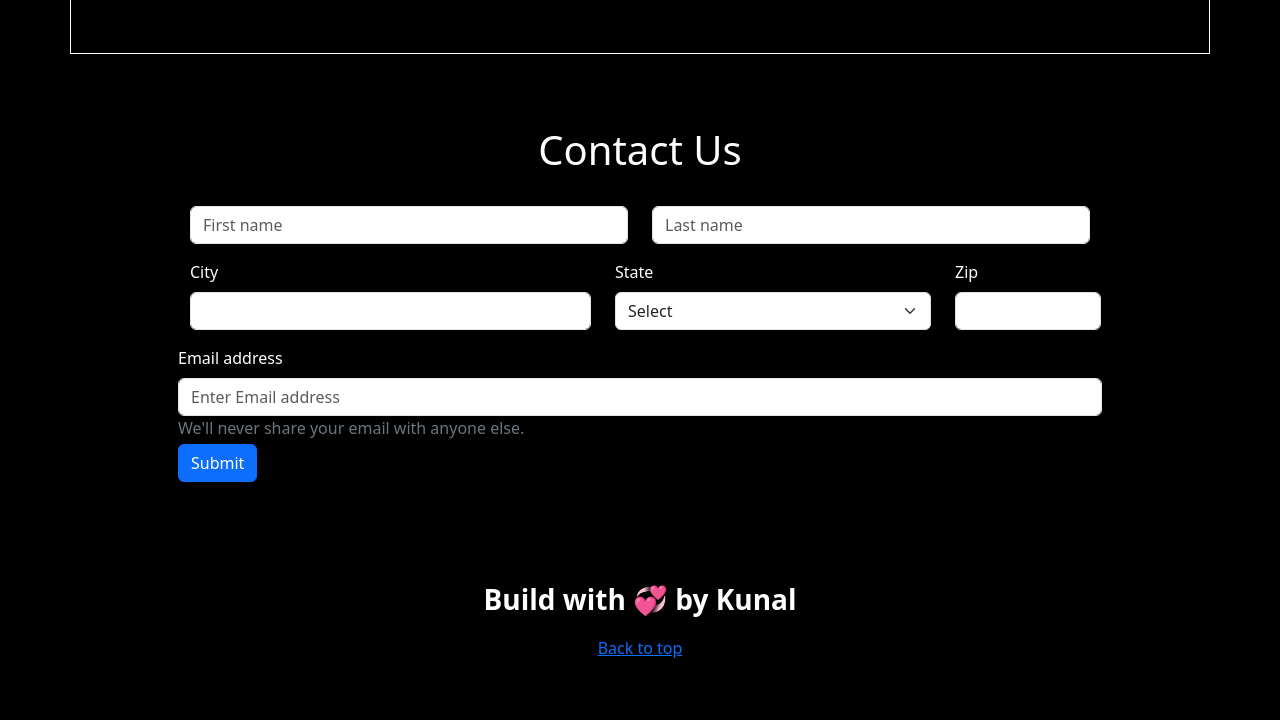
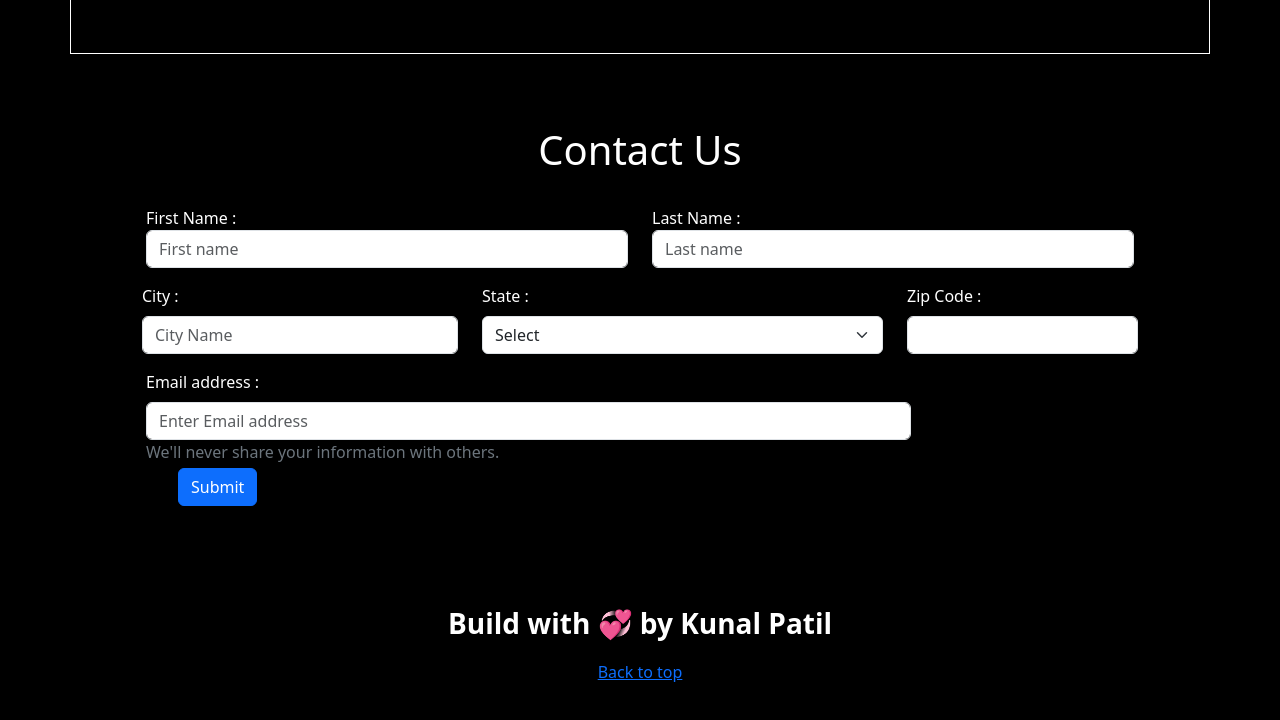
Before and after one commit to kunal-patil-dev/Coding_Monkeys_Boostrap, a plain HTML site: page index.html in a window 1280 px wide. Shown: the part 2223-2943 px from the top of the page. Drawn offline with nearby package versions, Linux system fonts and the light colour scheme.

Commit message:
Second Commit

```diff
--- a/index.html
+++ b/index.html
@@ -335,22 +335,25 @@
         <div class="container text-white">
             <h1 class="text-center mt-5">Contact Us</h1>
             <form class="p-5 pt-4">
-                <div class="row ms-5 me-5">
+                <div class="row ms-1 me-1">
                     <div class="col">
-                        <input type="text" class="form-control" placeholder="First name" aria-label="First name">
+                        <label for="firstName">First Name :</label>
+                        <input id="firstName" type="text" class="form-control" placeholder="First name" aria-label="First name">
                     </div>
                     <div class="col">
+                        <label for="">Last Name :</label>
+
                         <input type="text" class="form-control" placeholder="Last name" aria-label="Last name">
                     </div>
                 </div>
                 <div class="container">
                     <div class="row">
-                        <div class="col-md-5     ms-5 mt-3">
-                            <label for="inputCity" class="form-label">City</label>
-                            <input type="text" class="form-control" id="inputCity">
+                        <div class="col-md-4 ms-0 mt-3">
+                            <label for="inputCity" class="form-label">City :</label>
+                            <input type="text" class="form-control" id="inputCity" placeholder="City Name">
                         </div>
-                        <div class="col-md-4 ms-0 mt-3">
-                            <label for="inputState" class="form-label">State</label>
+                        <div class="col-md-5 ms-0 mt-3">
+                            <label for="inputState" class="form-label">State :</label>
                             <select id="inputState" class="form-select">
                                 <option disabled selected>Select</option>
                                 <option>Maharashtra</option>
@@ -359,17 +362,17 @@
 
                             </select>
                         </div>
-                        <div class="col-md-2 ms-0 mt-3">
-                            <label for="inputZip" class="form-label">Zip</label>
+                        <div class="col-md-3 ms-0 mt-3">
+                            <label for="inputZip" class="form-label">Zip Code :</label>
                             <input type="text" class="form-control" id="inputZip">
                         </div>
                     </div>
                 </div>
-                <div class="mt-3 ms-5 me-5">
-                    <label for="exampleInputEmail1" class="form-label">Email address</label>
+                <div class="col-md-9 ms-3 mt-3 me-3">
+                    <label for="exampleInputEmail1" class="form-label">Email address : </label>
                     <input type="email" class="form-control" id="exampleInputEmail1" aria-describedby="emailHelp"
                         placeholder="Enter Email address">
-                    <div id="emailHelp" class="text-secondary">We'll never share your email with anyone else.</div>
+                    <div id="emailHelp" class="text-secondary">We'll never share your information with others.</div>
                 </div>
 
                 <button type="submit" class="btn btn-primary ms-5 mt-1">Submit</button>
@@ -379,7 +382,7 @@
     <!-- Footer Section -->
     <section>
         <footer class="py-5 text-center text-white">
-            <p class="fs-3 fw-bold">Build with 💞 by Kunal</p>
+            <p class="fs-3 fw-bold">Build with 💞 by Kunal Patil</p>
             <p class="mb-0">
                 <a href="#coding-monkeys">Back to top</a>
             </p>
```
